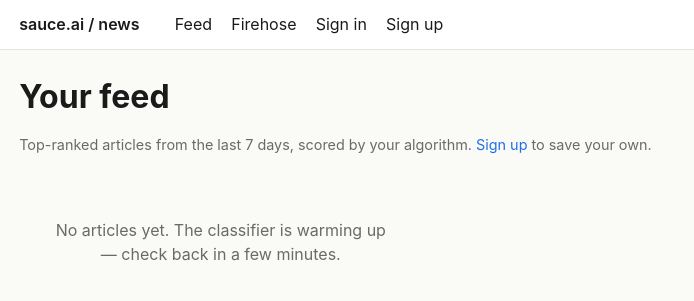
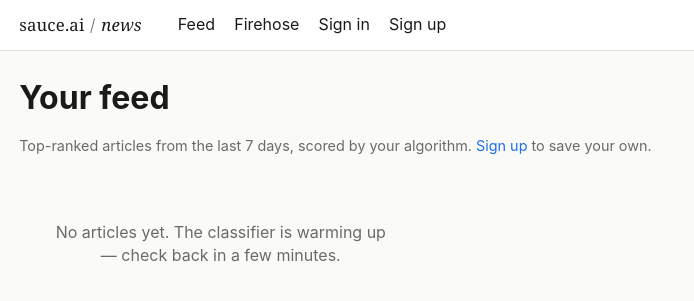
Before and after one commit to mhittle/sauce.ai, a Flask app: page / in a window 1280 px wide. Shown: the top 301 px of the page, without its empty margins (0-694 px from the left). Run offline with Flask 3, Linux system fonts and the light colour scheme; data that the repository does not hold is empty.

Commit message:
Editorial serif wordmark in topnav
Render the 'sauce.ai / news' brand in a system serif stack with the
descriptor 'news' set in italic. Quiet typographic personality for the
discerning reader; no other UI elements change.

https://claude.ai/code/session_01SnUrHvhuKhZG3RhYyYm2Uc

```diff
--- a/news/app/static/style.css
+++ b/news/app/static/style.css
@@ -35,7 +35,15 @@ input[type=text], input[type=email], input[type=password], input[type=url], inpu
 
 /* nav */
 .topnav { display: flex; gap: 1.2em; padding: 0.8em 1.2em; border-bottom: 1px solid var(--line); background: white; align-items: center; }
-.topnav .brand { font-weight: 600; margin-right: 1em; }
+.topnav .brand {
+  font-family: ui-serif, "Iowan Old Style", "Charter", "Source Serif Pro", Georgia, serif;
+  font-weight: 500;
+  font-size: 1.05em;
+  letter-spacing: 0.01em;
+  margin-right: 1em;
+}
+.topnav .brand em { font-weight: 400; font-style: italic; }
+.topnav .brand .brand-slash { color: var(--muted); margin: 0 0.35em; font-weight: 400; }
 .topnav a, .topnav .linkbtn { color: var(--fg); }
 main { max-width: 1280px; margin: 0 auto; padding: 1.5em 1.2em; }
 
--- a/news/app/templates/base.html
+++ b/news/app/templates/base.html
@@ -10,7 +10,7 @@
 </head>
 <body>
 <nav class="topnav">
-  <a class="brand" href="{{ url_for('feed.index') }}">sauce.ai / news</a>
+  <a class="brand" href="{{ url_for('feed.index') }}">sauce.ai<span class="brand-slash">/</span><em>news</em></a>
   <a href="{{ url_for('feed.index') }}">Feed</a>
   <a href="{{ url_for('firehose.index') }}">Firehose</a>
   {% if current_user %}
```
